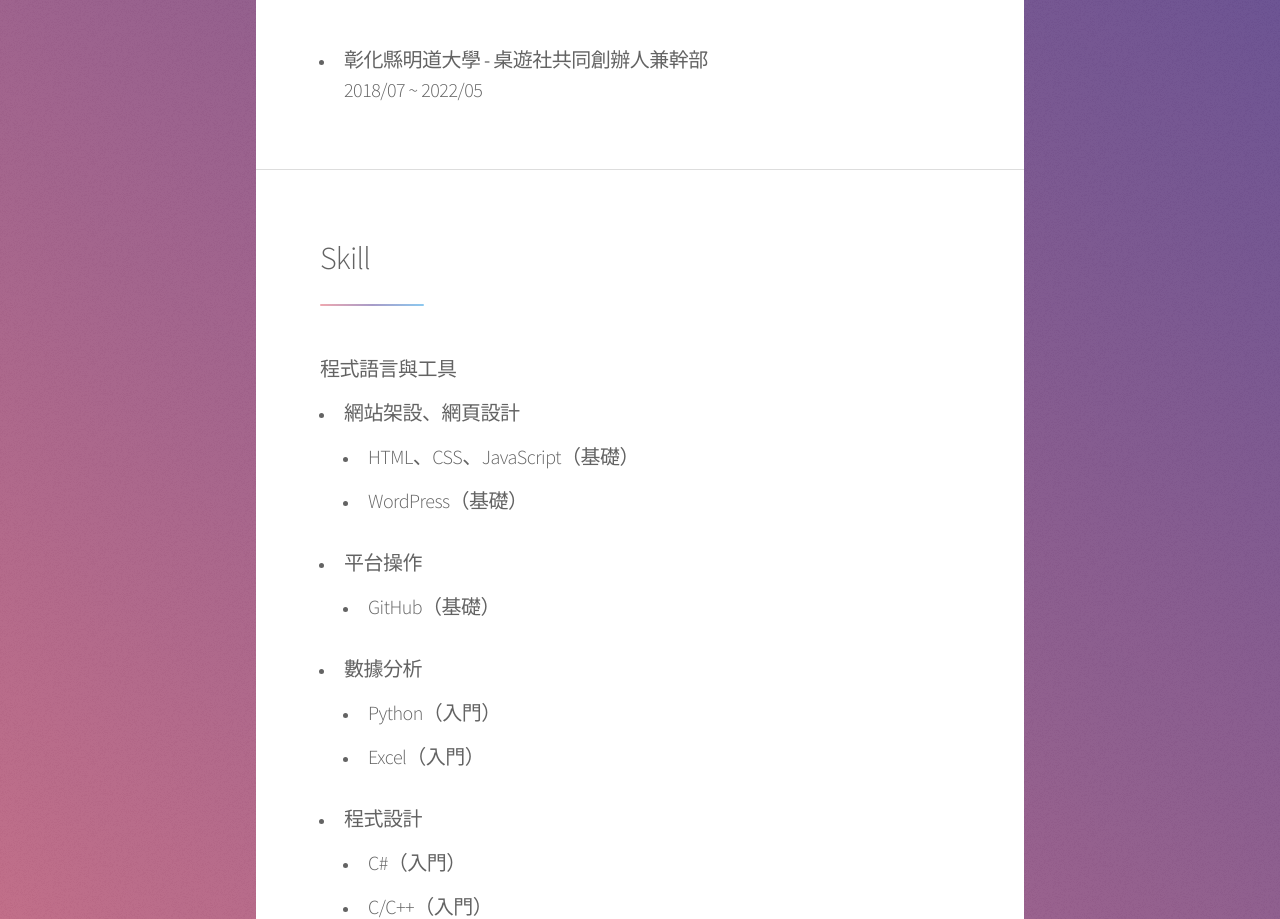
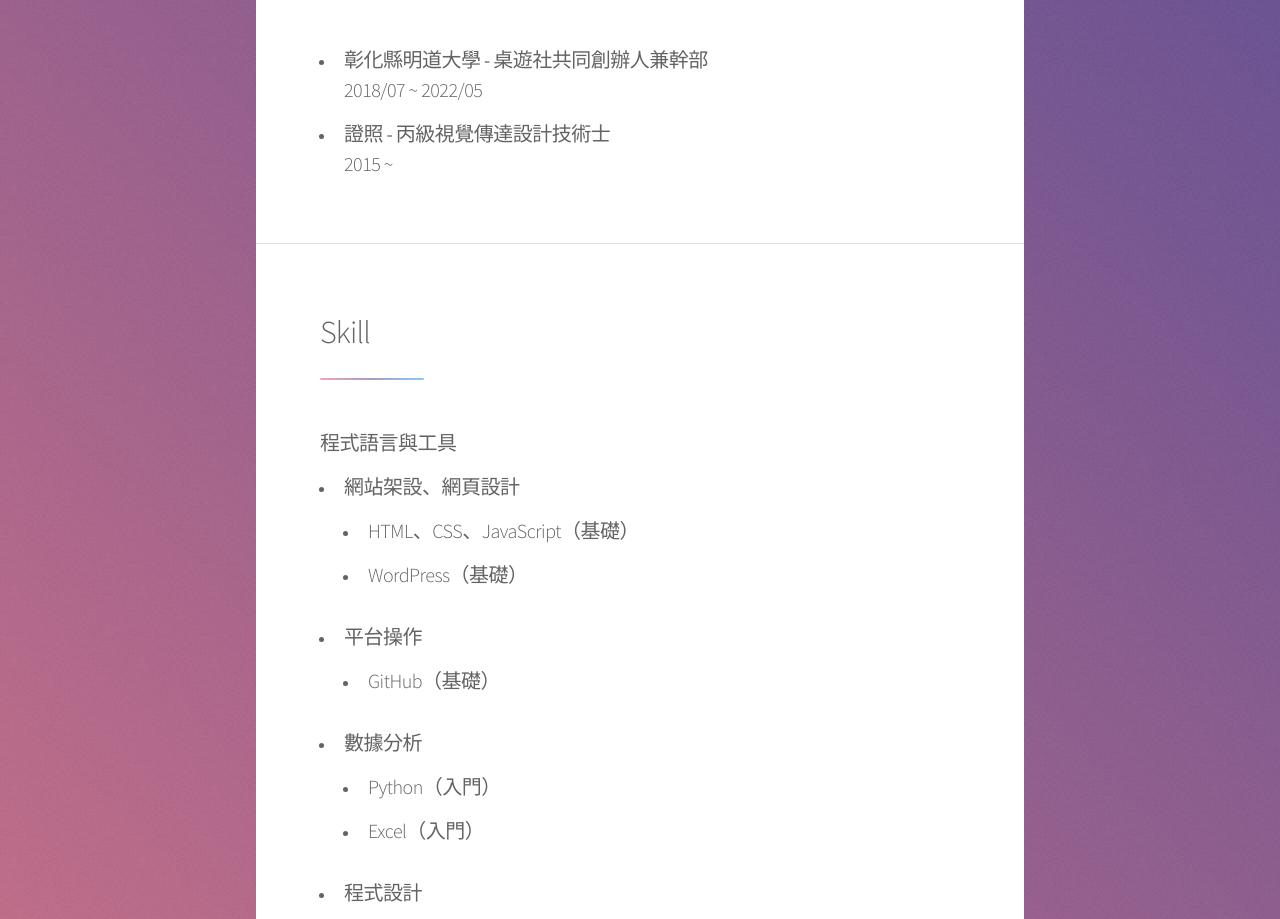
Before and after one commit to DavidHua1/DavidHua.github.io, a plain HTML site: page DavidHua/index.html in a window 1280 px wide. Shown: the part 998-1917 px from the top of the page. Drawn offline with Linux system fonts and the light colour scheme.

Commit message:
version1

```diff
--- a/DavidHua/index.html
+++ b/DavidHua/index.html
@@ -92,10 +92,10 @@
 									<li>
 										<h3><b>彰化縣明道大學 - 桌遊社共同創辦人兼幹部</b><br>2018/07 ~ 2022/05</h3>
 									</li>
+									<li>
+										<h3><b>證照 - 丙級視覺傳達設計技術士</b><br>2015 ~ </h3>
+									</li>
 									<!-- <li>
-										<h3><b></b><br>2017/11 ~ </h3>
-									</li>
-									<li>
 										<h3><b></b><br>2019/08 ~ 2020/07</h3>
 									</li>
 									<li>
```
